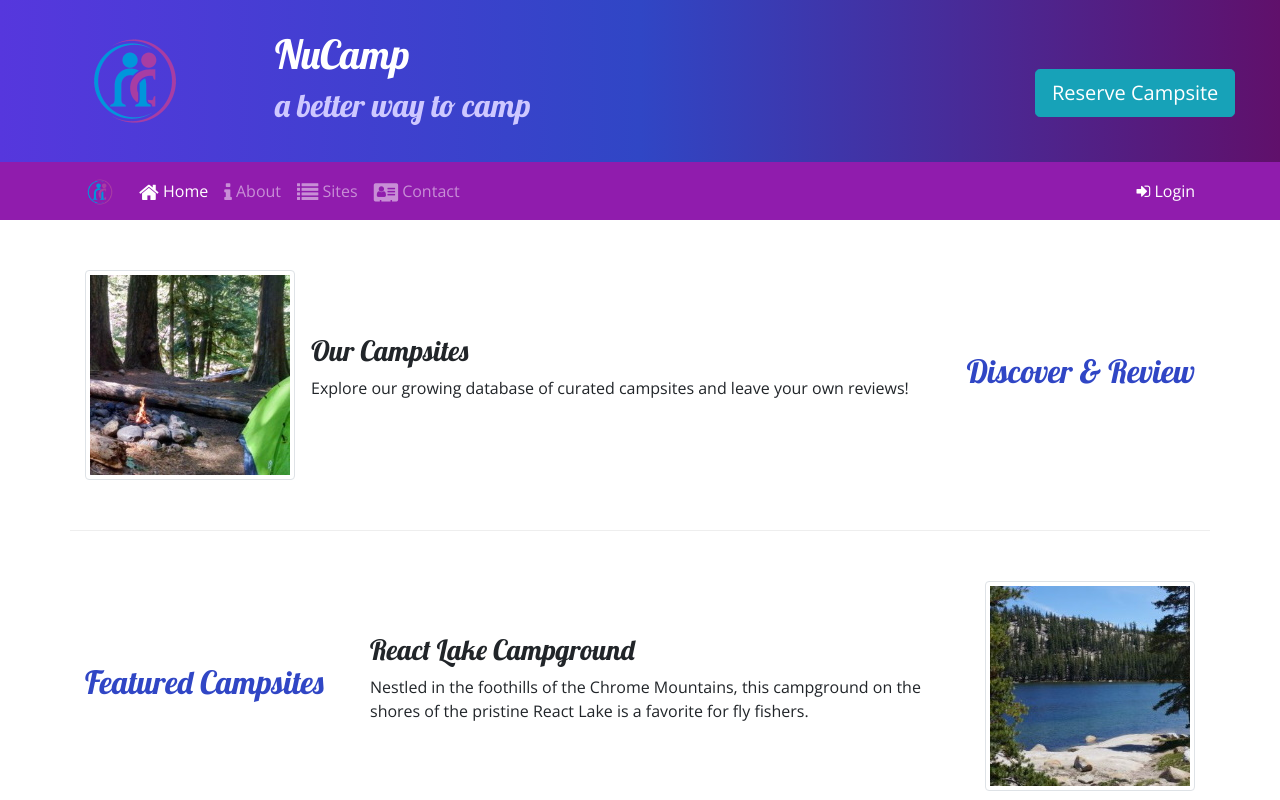
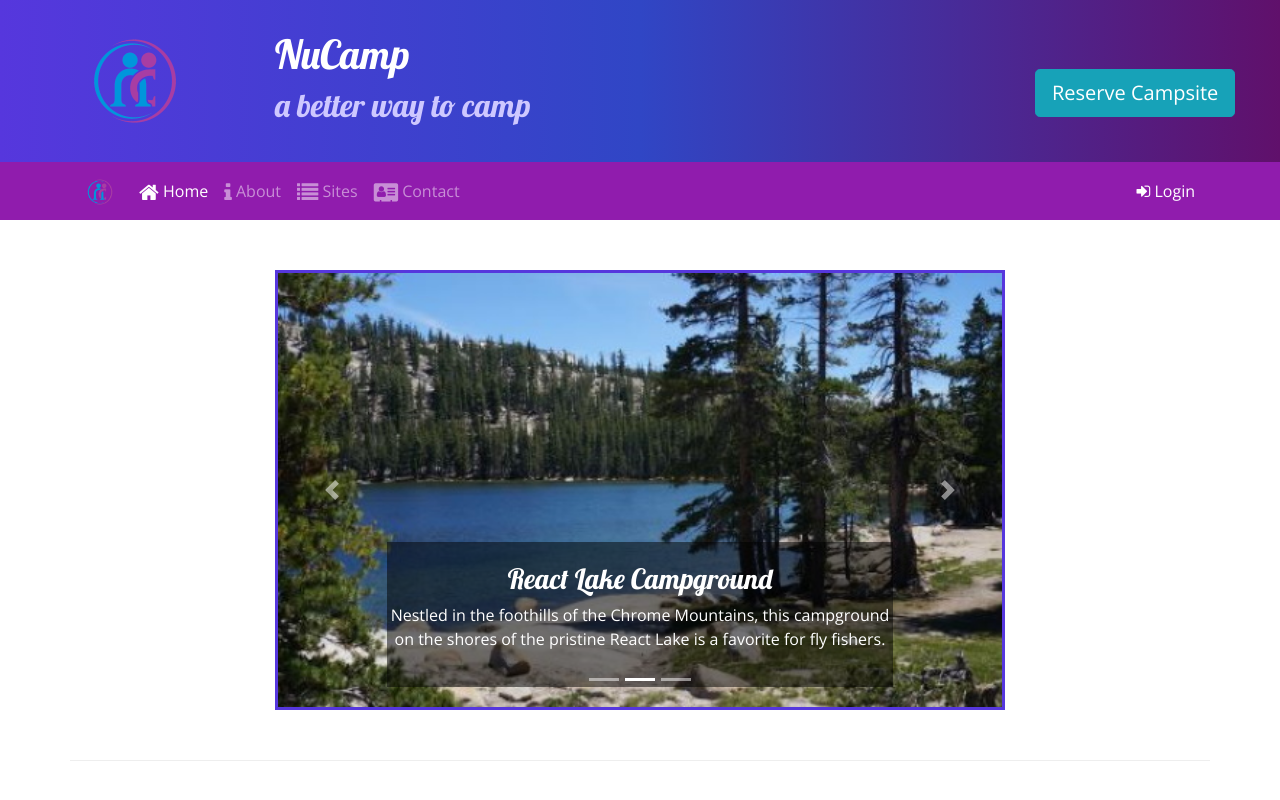
Before and after one commit to edolly2/Nucamp-Website, a website: page index.html in a window 1280 px wide. Both pictures are taken after a click on the link 100 px from the left and 191 px from the top of the page. Shown: the top 800 px of the page. Drawn offline with nearby package versions, Linux system fonts and the light colour scheme.

Commit message:
"Carousel"

```diff
--- a/css/styles.css
+++ b/css/styles.css
@@ -27,6 +27,15 @@ a:hover {
   cursor: pointer;
 }
 
+.carousel-caption {
+  background-color: rgba(0, 0, 0, 0.5);
+  /* backdrop-filter: blur(10px); */
+}
+
+.carousel {
+  border: solid #5637dd;
+}
+
 .site-footer {
   background-image: linear-gradient(#cec8ff, white);
   padding: 20px 0;
--- a/index.html
+++ b/index.html
@@ -127,6 +127,69 @@
 
   <!-- MAIN -->
   <div class="container">
+
+    <!-- CAROUSEL -->
+    <div class="row row-content">
+      <div class="col-md-8 mx-auto">
+        <div id="homeCarousel" class="carousel slide" data-ride="carousel">
+
+          <ol class="carousel-indicators">
+            <li data-target="#homeCarousel" data-slide-to="0" class="active">
+            </li>
+            <li data-target="#homeCarousel" data-slide-to="1"></li>
+            <li data-target="#homeCarousel" data-slide-to="2"></li>
+          </ol>
+
+          <div class="carousel-inner">
+            <div class="carousel-item active">
+              <img class="d-block  w-100" src="images/breadcrumb-trail.jpg"
+                alt="Breadcrumb Trail Campground">
+              <div class="carousel-caption">
+                <h3>Breadcrumb Trail Campground</h3>
+                <p class="d-none d-sm-block">
+                  Let Nucamp be your guide to this off-the-beaten-path,
+                  hike-in-only campground.
+                </p>
+              </div>
+            </div>
+            <div class="carousel-item">
+              <img class="d-block  w-100" src="images/react-lake.jpg"
+                alt="React Lake Campground">
+              <div class="carousel-caption">
+                <h3>React Lake Campground</h3>
+                <p class="d-none d-sm-block">
+                  Nestled in the foothills of the Chrome Mountains, this
+                  campground on the shores of the pristine React Lake is a
+                  favorite for fly fishers.
+                </p>
+              </div>
+            </div>
+            <div class="carousel-item">
+              <img class="d-block  w-100" src="images/chrome-river.jpg"
+                alt="Chrome River Campground">
+              <div class="carousel-caption">
+                <h3>Chrome River Campground</h3>
+                <p class="d-none d-sm-block">
+                  Spend a few sunny days and starry nights beneath a canopy of
+                  old-growth firs at this enchanting spot by the Chrome River.
+                </p>
+              </div>
+            </div>
+          </div>
+          <a href="#homeCarousel" class="carousel-control-prev" role="button"
+            data-slide="prev">
+            <span class="carousel-control-prev-icon"></span>
+            <span class="sr-only">Previous</span>
+          </a>
+          <a href="#homeCarousel" class="carousel-control-next" role="button"
+            data-slide="next">
+            <span class="carousel-control-next-icon"></span>
+            <span class="sr-only">Next</span>
+          </a>
+        </div>
+      </div>
+    </div>
+
     <div class="row row-content align-items-center">
       <div class="col-sm-4 order-sm-last col-md-3">
         <h2 class="text-sm-right">Discover & Review</h2>
```
